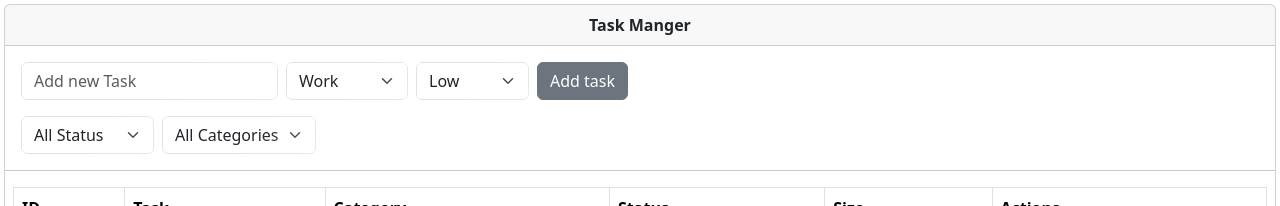
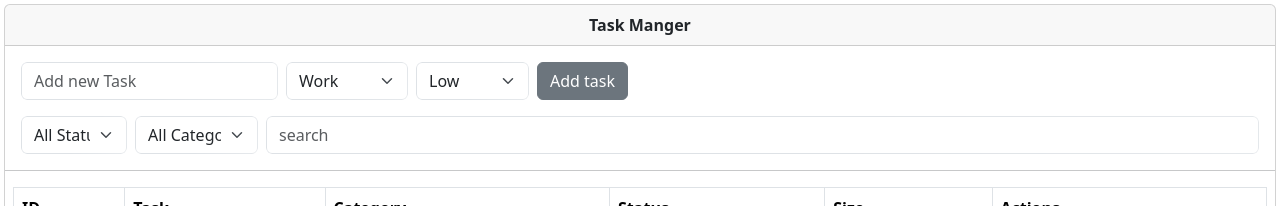
Before and after one commit to HEKNOWSME/MERN, a React (Vite) app in the folder taskManager/: page / in a window 1280 px wide. Shown: the top 206 px of the page. Built offline with nearby package versions, Linux system fonts and the light colour scheme.

Commit message:
working with search

```diff
--- a/taskManager/src/App.tsx
+++ b/taskManager/src/App.tsx
@@ -32,18 +32,25 @@ const App = () => {
 		size: "Low",
 		status: "Active",
 	});
-	const [selected, setSelect] = useState({ category: "", status: "" });
+	const [selected, setSelect] = useState({
+		category: "",
+		status: "",
+		searched: "",
+	});
 	const handleAdd = () => {
 		if (task.task) {
 			setTasks([...tasks, task]);
-			setTask({ ...task, task: "" });
+			setTask({ ...task, task: "", id: task.id + 1 });
 		}
 	};
 	const filteredTasks = tasks.filter((tas) => {
 		const selectedCategory =
 			!selected.category || selected.category === tas.category;
 		const selectedStatus = !selected.status || selected.status === tas.status;
-		return selectedCategory && selectedStatus;
+		const searchedTask = tas.task
+			.toLowerCase()
+			.includes(selected.searched.toLowerCase());
+		return selectedCategory && selectedStatus && searchedTask;
 	});
 	return (
 		<div className="card m-1">
@@ -86,6 +93,12 @@ const App = () => {
 					type="select"
 					select="filterCategory"
 				/>
+				<Input
+					onType={(e) => {
+						setSelect({ ...selected, searched: e.toLowerCase() });
+					}}
+					type="search"
+				/>
 			</div>
 			<hr />
 			<div className="mx-2">
--- a/taskManager/src/components/Input.tsx
+++ b/taskManager/src/components/Input.tsx
@@ -1,6 +1,6 @@
 import { categories, size, status } from "./Share";
 interface Props {
-	type: "text" | "password" | "email" | "select" | "button";
+	type: "text" | "password" | "email" | "select" | "button" | "search";
 	color?:
 		| "primary"
 		| "secondary"
@@ -107,6 +107,15 @@ const Input = ({
 					{title}
 				</button>
 			);
+		case "search":
+			return (
+				<input
+					type="search"
+					placeholder="search"
+					className="form-control placeholder-wave"
+					onChange={(text) => onType(text.target.value)}
+				/>
+			);
 		default:
 			return (
 				<div>
```
